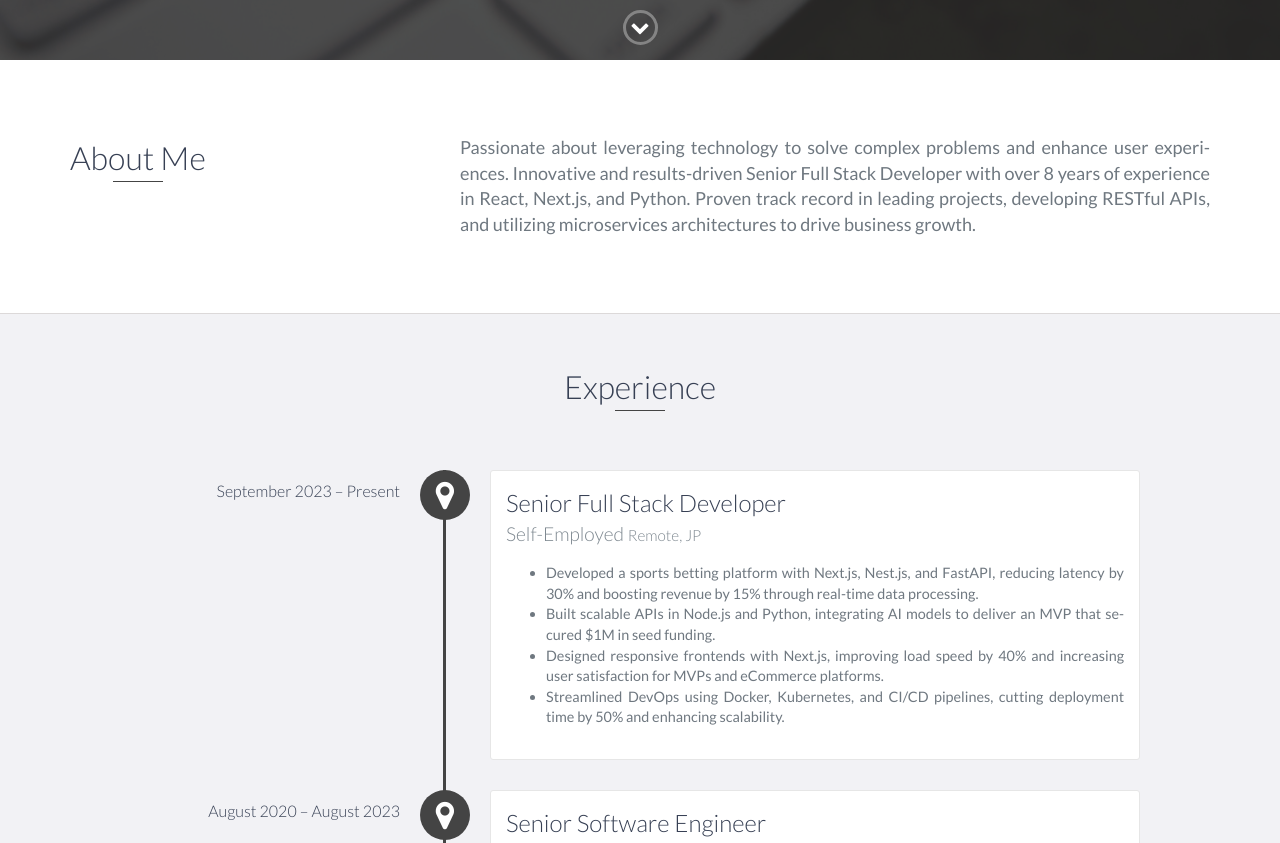
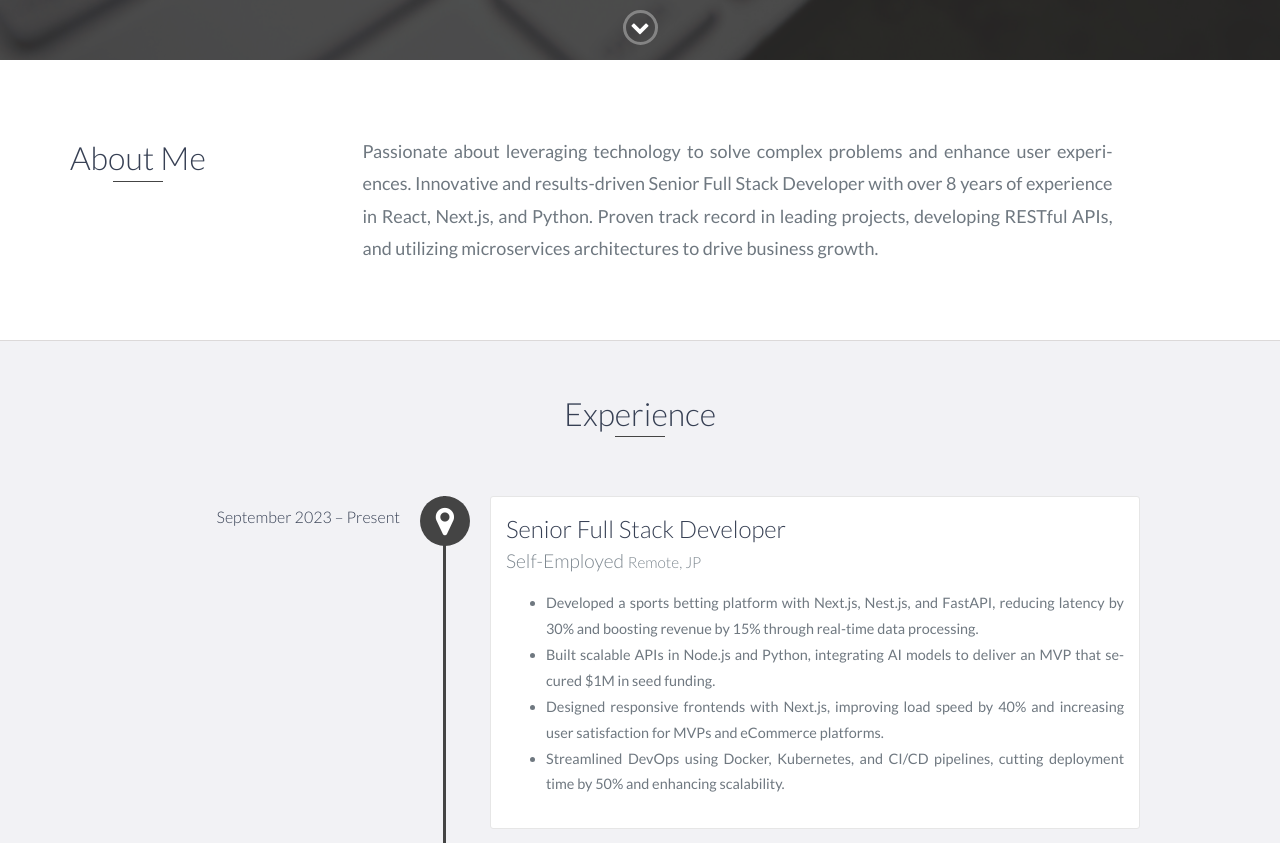
Before and after one commit to dev-guardian0/akira-profile, a website: page index.html in a window 1280 px wide. Shown: the part 740-1583 px from the top of the page. Drawn offline with nearby package versions, Linux system fonts and the light colour scheme.

Commit message:
feat: updated some styles

```diff
--- a/index.html
+++ b/index.html
@@ -68,7 +68,7 @@
     <div id="about">
         <div class="container">
             <div class="row">
-                <div class="col-md-4">
+                <div class="col-md-3">
                     <h2 class="heading">About Me</h2>
                 </div>
                 <div class="col-md-8">
--- a/scss/styles.scss
+++ b/scss/styles.scss
@@ -459,6 +459,7 @@ footer {
         text-align: justify;
         hyphens: auto;
         text-justify: inter-word;
+        line-height: 1.8;
     }
 }
 
@@ -537,6 +538,7 @@ footer {
         margin: 0;
         text-align: justify;
         hyphens: auto;
+        line-height: 1.8;
     }
 }
 
@@ -629,6 +631,7 @@ footer {
         li {
             text-align: justify;
             hyphens: auto;
+            line-height: 1.8;
         }
     }
 }
@@ -681,6 +684,7 @@ footer {
         color: $text;
         margin: 0 0 15px 0;
         font-size: 0.9em;
+        line-height: 1.8;
     }
 }
 
```
Also changed, not shown: scss/styles.css, 1 other file.
